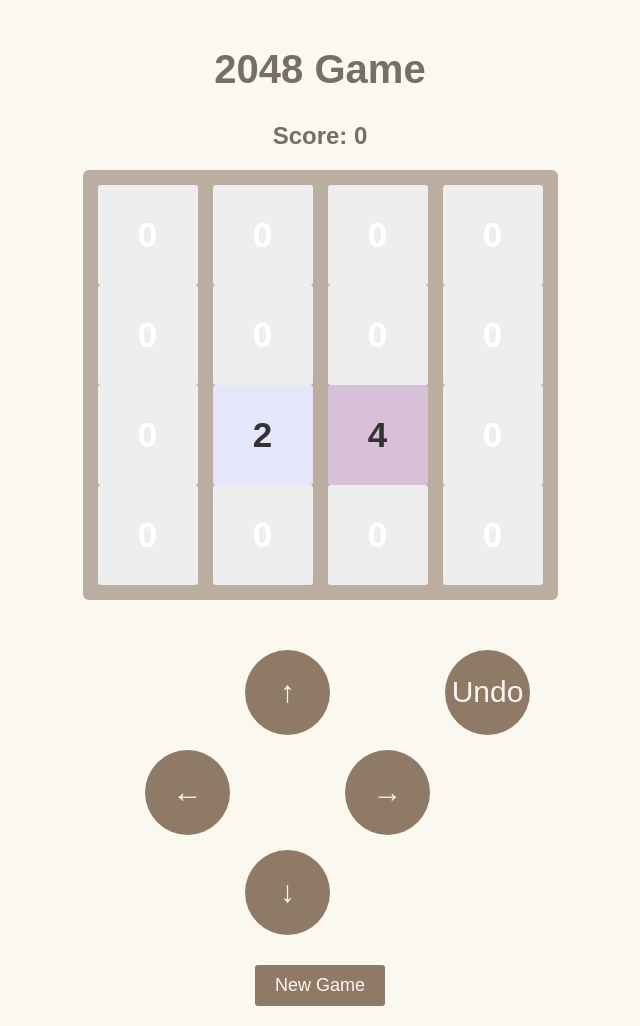
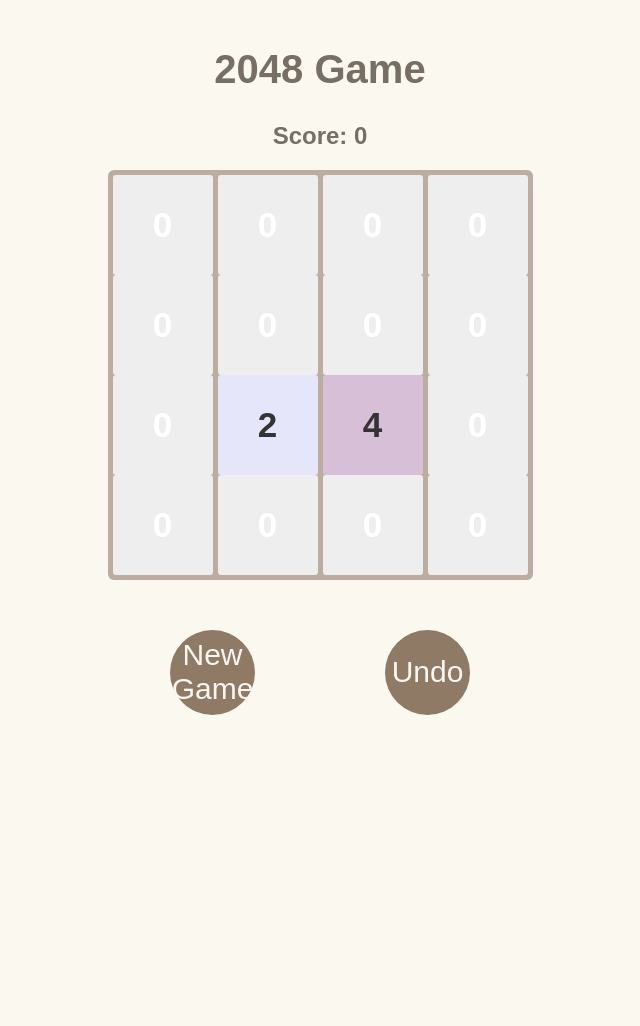
Before and after one commit to DreamBrookStudio/inf_2048, a Django app: page / in a window 1280 px wide. Shown: the whole page, without its empty margins (320-960 px from the left). After the commit the page ends 715 px from the top, so only its background shows below. Run offline with Django 3.2, Linux system fonts and the light colour scheme.

Commit message:
removed input buttons

```diff
--- a/inf_2048/game/static/game/game.js
+++ b/inf_2048/game/static/game/game.js
@@ -1,9 +1,7 @@
 document.addEventListener('DOMContentLoaded', () => {
     document.addEventListener('keydown', handleKeyPress);
-    document.querySelectorAll('.controls button[data-direction]').forEach(button => {
-        button.addEventListener('click', handleButtonClick);
-    });
     document.getElementById('undo-button').addEventListener('click', handleUndo);
+    document.getElementById('new-game-button').addEventListener('click', handleNewGame);
 
     // Add touch event listeners for swipe controls
     let touchStartX = 0;
@@ -30,11 +28,6 @@ function handleKeyPress(event) {
     makeMove(direction);
 }
 
-function handleButtonClick(event) {
-    const direction = event.target.getAttribute('data-direction');
-    makeMove(direction);
-}
-
 function handleUndo() {
     fetch('', {
         method: 'POST',
@@ -44,6 +37,20 @@ function handleUndo() {
             'X-Requested-With': 'XMLHttpRequest'
         },
         body: 'action=undo'
+    })
+    .then(response => response.json())
+    .then(data => {
+        updateGrid(data.grid);
+        document.getElementById('score').textContent = data.score;
+    });
+}
+
+function handleNewGame() {
+    fetch(resetUrl, {
+        method: 'GET',
+        headers: {
+            'X-Requested-With': 'XMLHttpRequest'
+        }
     })
     .then(response => response.json())
     .then(data => {
--- a/inf_2048/game/static/game/style.css
+++ b/inf_2048/game/static/game/style.css
@@ -22,10 +22,10 @@ h2 {
 .grid {
     display: grid;
     grid-template-columns: repeat(4, 1fr);
-    gap: 15px;
+    gap: 5px 5px;
     background-color: #bbada0;
     border-radius: 6px;
-    padding: 15px;
+    padding: 5px 5px;
     margin-bottom: 20px;
 }
 
@@ -91,9 +91,9 @@ a:hover {
 
 .controls {
     display: grid;
-    grid-template-columns: repeat(4, 1fr);
-    gap: 15px; /* Increased gap for larger buttons */
-    width: 350px; /* Increased width to accommodate larger buttons */
+    grid-template-columns: repeat(3, 1fr);
+    gap: 50px; /* Increased gap for larger buttons */
+    width: 300px; /* Increased width to accommodate larger buttons */
     margin: 30px auto; /* Increased margin for better spacing */
 }
 
@@ -116,8 +116,5 @@ a:hover {
     background-color: #9f8b77;
 }
 
-.controls .up { grid-column: 2; grid-row: 1;}
-.controls .left { grid-column: 1; grid-row: 2; }
-.controls .right { grid-column: 3; grid-row: 2; }
-.controls .down { grid-column: 2; grid-row: 3; }
-.controls .undo { grid-column: 4; grid-row: 1; }
+.controls .new-game { grid-column: 1; grid-row: 1; }
+.controls .undo { grid-column: 3; grid-row: 1; }
--- a/inf_2048/game/templates/game/game.html
+++ b/inf_2048/game/templates/game/game.html
@@ -21,13 +21,12 @@
         {% endfor %}
     </div>
     <div class="controls">
-        <button type="button" class="up" data-direction="up">↑</button>
-        <button type="button" class="left" data-direction="left">←</button>
-        <button type="button" class="right" data-direction="right">→</button>
-        <button type="button" class="down" data-direction="down">↓</button>
         <button type="button" class="undo" id="undo-button">Undo</button>
+        <button type="button" class="new-game" id="new-game-button">New Game</button>
     </div>
-    <a href="{% url 'reset' %}">New Game</a>
+    <script>
+        var resetUrl = "{% url 'reset' %}";
+    </script>
     <script src="{% static 'game/game.js' %}"></script>
 </body>
 </html>
--- a/inf_2048/game/views.py
+++ b/inf_2048/game/views.py
@@ -78,14 +78,12 @@ def game(request):
     return render(request, 'game/game.html', context)
 
 def reset(request):
-    if 'grid' in request.session:
-        del request.session['grid']
-    if 'score' in request.session:
-        del request.session['score']
-    if 'previous_grid' in request.session:
-        del request.session['previous_grid']
-    if 'previous_score' in request.session:
-        del request.session['previous_score']
+    initialize_game(request)
+    if request.headers.get('X-Requested-With') == 'XMLHttpRequest':
+        return JsonResponse({
+            'grid': request.session['grid'],
+            'score': request.session['score']
+        })
     return redirect('game')
 
 def add_random(request):
```
